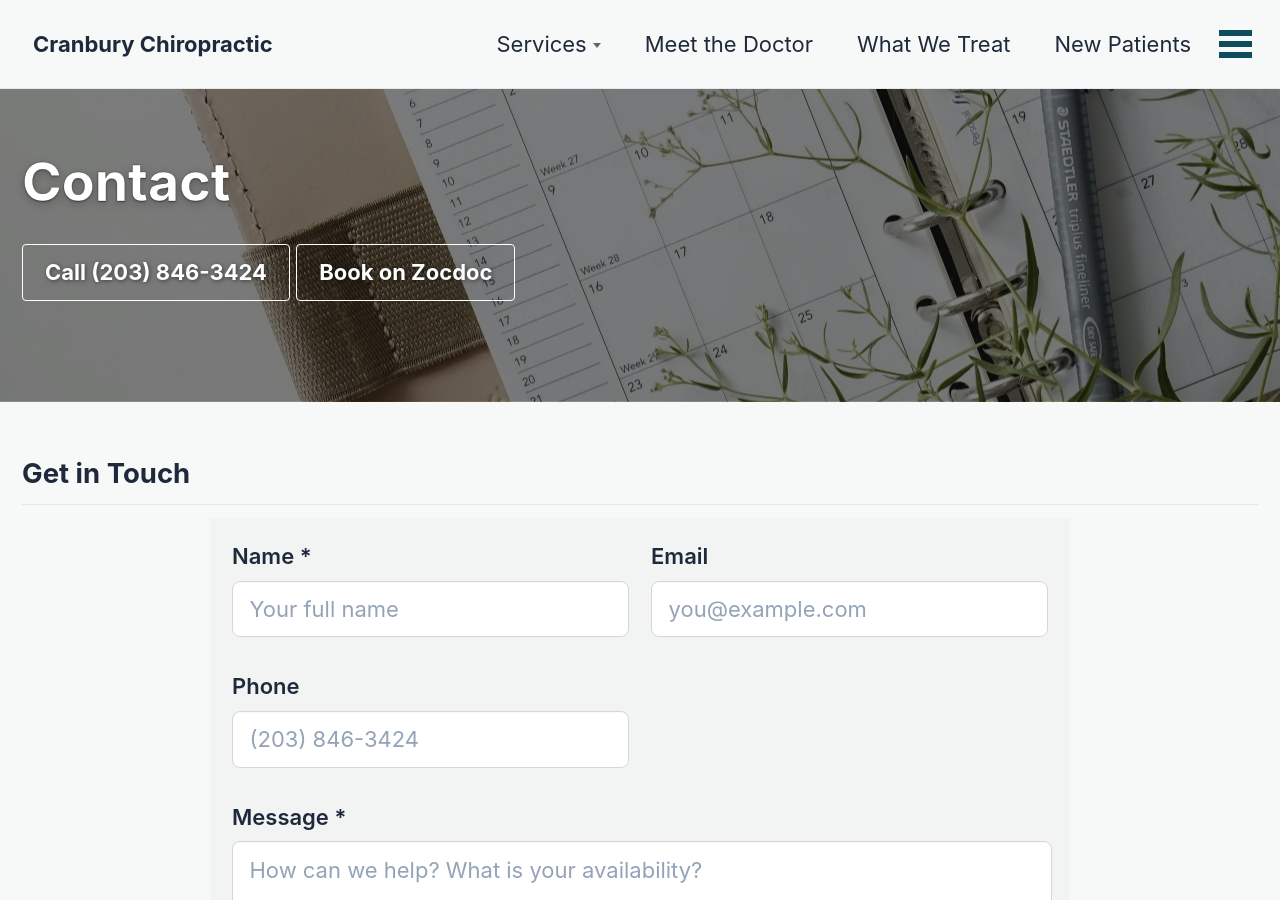
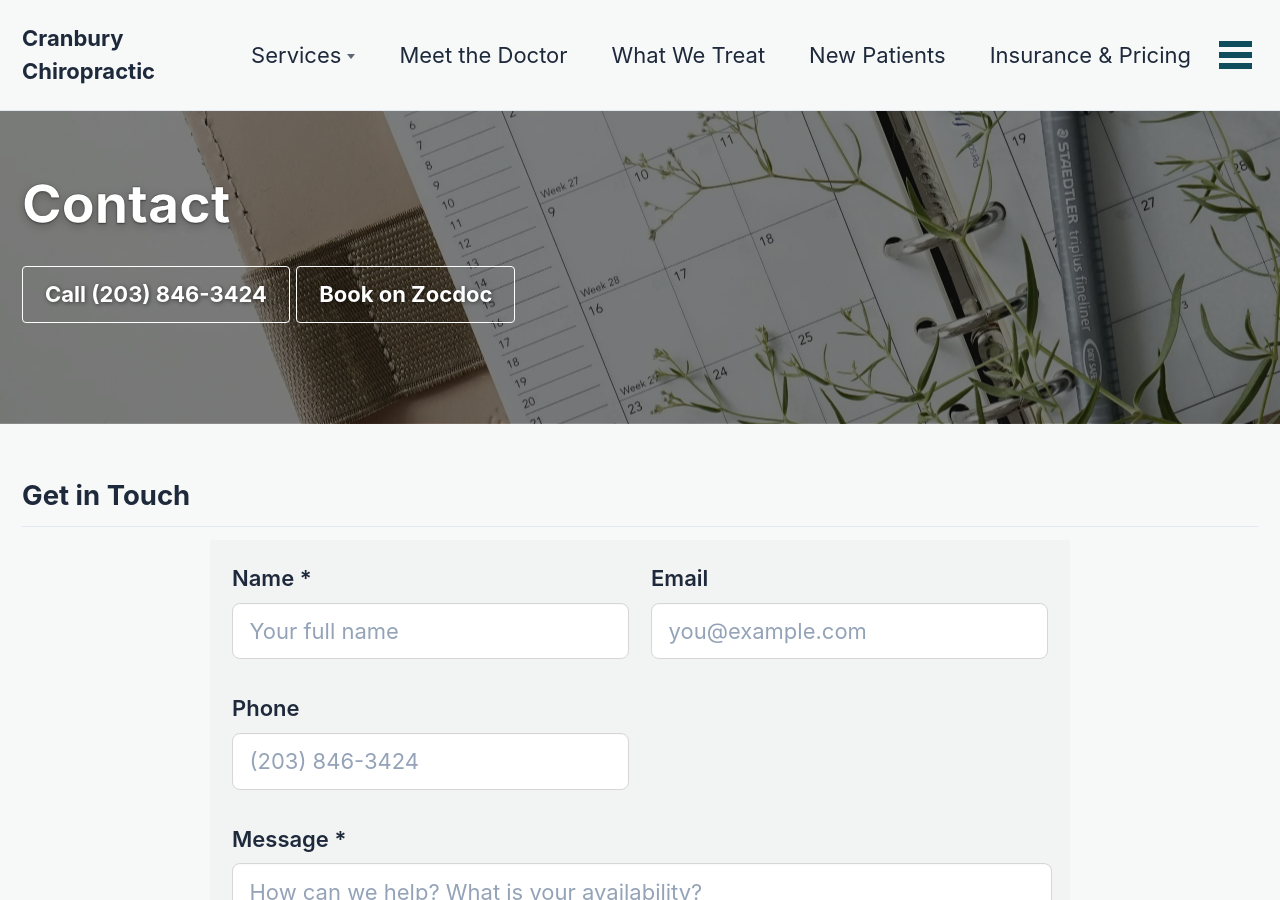
Before and after one commit to millerms/CranburyChiropractic, a Jekyll site: the page built from _pages/contact.md, in a window 1280 px wide and 900 px high. Built offline with Jekyll 4.4.1, drawn with Linux system fonts in a browser that asks for light colours; cached includes are drawn as plain includes.

Commit message:
updated masthead

```diff
--- a/_config.yml
+++ b/_config.yml
@@ -11,8 +11,8 @@ url: "https://millerms.github.io"  # production URL (can be your GitHub Pages UR
 baseurl: "/CranburyChiropractic"                             # empty means the site is served at the domain root
 
 tagline: "Cranbury Chiropractic Center, LLC"
-logo: "/assets/icons/cranbury-mark.svg"
-logo_width: 34   # adjust to taste
+#logo: "/assets/icons/cranbury-mark.svg"
+#logo_width: 34   # adjust to taste
 #favicon: "/assets/images/favicon.ico"   # add a file at this path when ready
 logo_alt: "Cranbury Chiropractic Logo"
 logo_text: "Cranbury Chiropractic"
--- a/_includes/masthead.html
+++ b/_includes/masthead.html
@@ -8,7 +8,8 @@
           <a class="site-logo" href="{{ '/' | relative_url }}"><img src="{{ logo_path | relative_url }}" alt="{{ site.masthead_title | default: site.title }}"></a>
         {% endunless %}
         <a class="site-title" href="{{ '/' | relative_url }}">
-          {{ site.masthead_title | default: site.title | escape_once | strip }}
+          {{ site.masthead_title | default: "Cranbury" | escape_once | strip }} <br>
+          {{ site.masthead_subtitle | default: "Chiropractic" | escape_once | strip }}
           {% if site.subtitle %}<span class="site-subtitle">{{ site.subtitle | escape_once | strip }}</span>{% endif %}
         </a>
         <ul class="visible-links">
```
